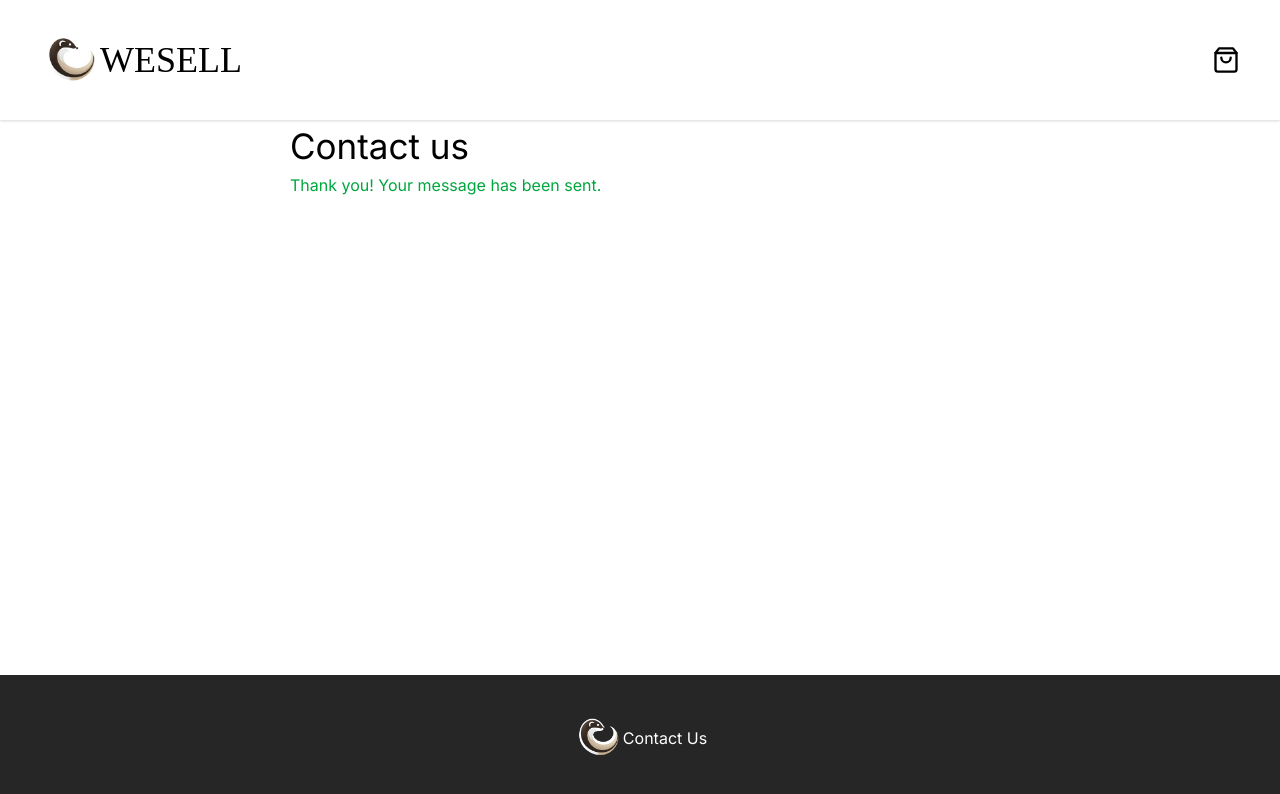
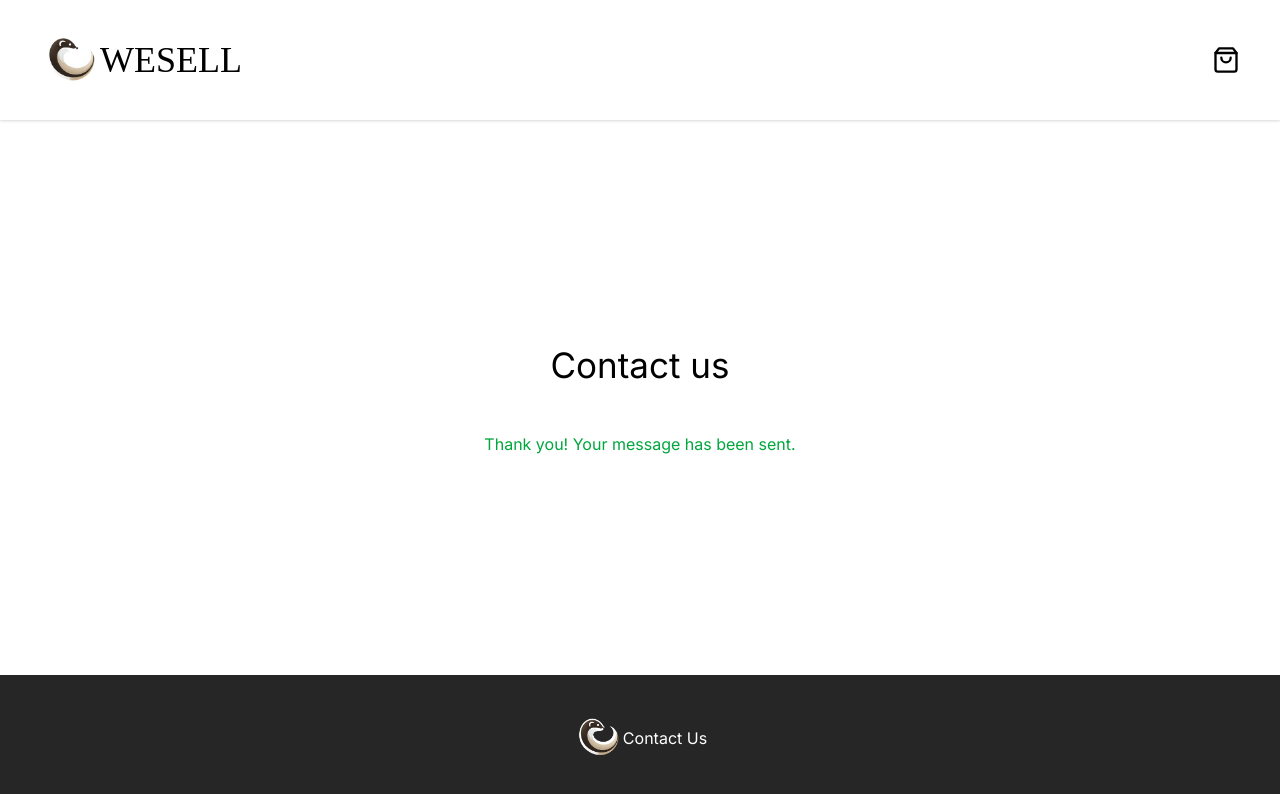
Before and after one commit to HansiFED/react-ca, a React (Vite) app: page /contact in a window 1280 px wide. Both pictures are taken after typing "Sample", "Sample", "name@example.com", "Sample" into the empty fields and a click on the button "Submit". Shown: the top 794 px of the page. Built offline with nearby package versions, Linux system fonts and the light colour scheme; a web font is replaced by a local one.

Commit message:
Contact page viewported

```diff
--- a/src/pages/contact.jsx
+++ b/src/pages/contact.jsx
@@ -28,10 +28,10 @@ export default function Contact() {
   };
 
   return (
-    <main className="max-w-[700px] w-[95%] flex-1">
-      <h1 className="text-[35px]">Contact us</h1>
+    <main className="max-w-[700px] w-[95%] flex-1 flex flex-col justify-center">
+      <h1 className="text-[35px] mb-10 text-center">Contact us</h1>
       {submitted ? (
-        <p className="text-green-600">Thank you! Your message has been sent.</p>
+        <p className="text-green-600 text-center">Thank you! Your message has been sent.</p>
       ) : (
         <form onSubmit={handleSubmit} className="flex flex-col w-full gap-4">
           <label className="text-[18px]">Full name</label>
```
